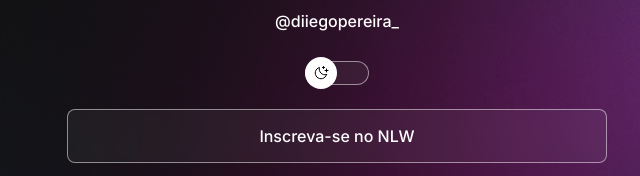
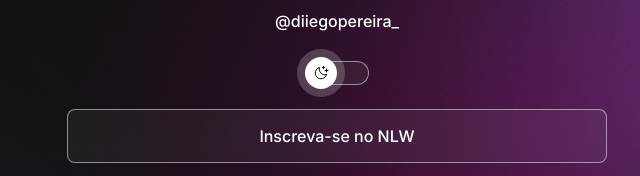
Before and after one commit to diiegopereiraa/projeto-dev-links, a plain HTML site: page index.html in a window 1280 px wide. In both pictures the pointer is over the button 624 px from the left and 240 px from the top of the page. Shown: the part 167-343 px from the top of the page, 303-943 px from the left. Drawn offline with nearby package versions, Linux system fonts and the light colour scheme.

Commit message:
:white_circle: add property outline

```diff
--- a/css/style.css
+++ b/css/style.css
@@ -89,6 +89,9 @@
 .light #switch button {
   animation: slide-ani 0.2s forwards;
 }
+#switch button:hover {
+  outline: 8px solid var(--hightlight-color);
+}
 #switch span {
   display: block;
   /* display: flex;
```
